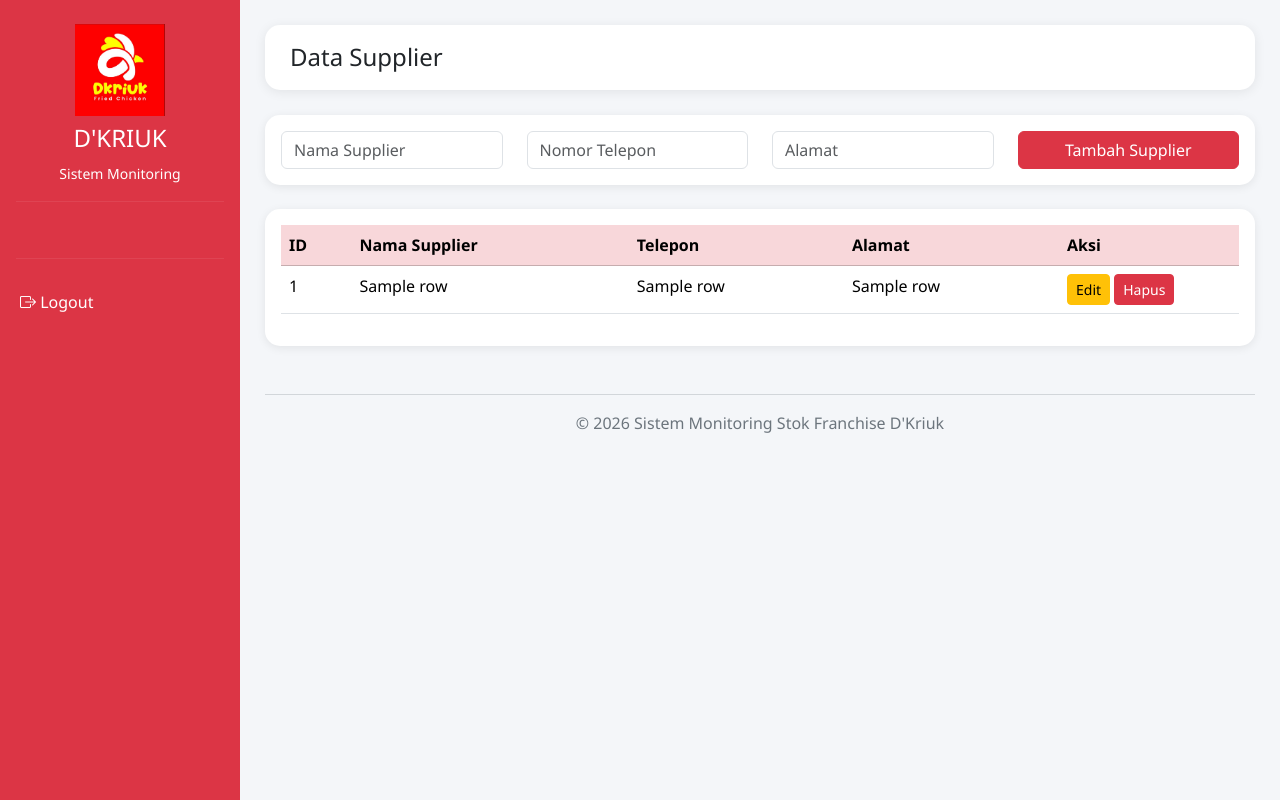
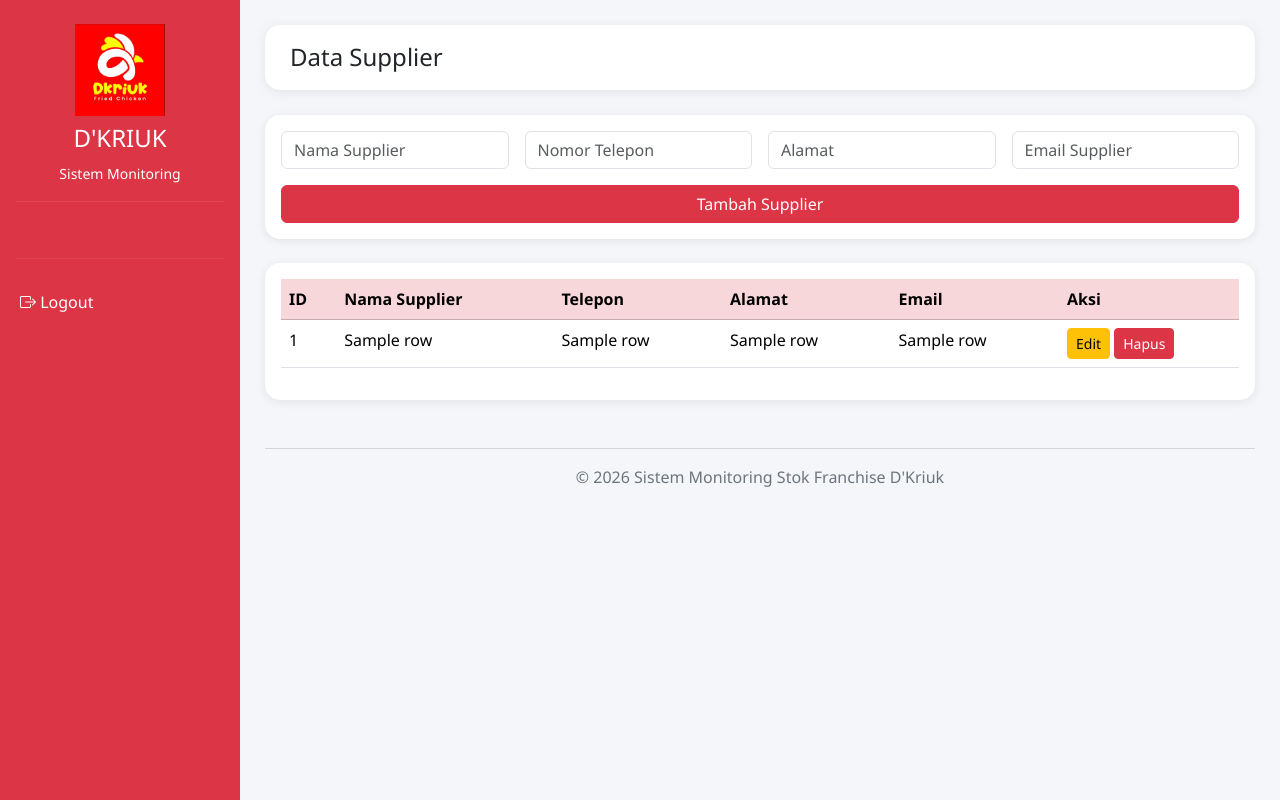
Before and after one commit to feliciasmantha/sistem-monitoring-stok, a Flask app: template templates/karyawan/supplier.html in a window 1280 px wide. Run offline with Flask 3, Linux system fonts and the light colour scheme; the template is opened without the code that fills it: most values are stand-ins (such as "Sample title", 1, 10 or a date in 2020).

Commit message:
Fix supplier form

```diff
--- a/templates/karyawan/supplier.html
+++ b/templates/karyawan/supplier.html
@@ -10,12 +10,12 @@
 
         <form method="POST">
 
-            <div class="row">
+            <div class="row g-3">
 
                 <div class="col-12 col-md-3">
                     <input
                         type="text"
-                        name="nama"
+                        name="nama_supplier"
                         class="form-control"
                         placeholder="Nama Supplier"
                         required>
@@ -40,7 +40,16 @@
                 </div>
 
                 <div class="col-12 col-md-3">
-                    <button class="btn btn-danger w-100">
+                    <input
+                        type="email"
+                        name="email"
+                        class="form-control"
+                        placeholder="Email Supplier"
+                        required>
+                </div>
+
+                <div class="col-12">
+                    <button type="submit" class="btn btn-danger w-100">
                         Tambah Supplier
                     </button>
                 </div>
@@ -62,13 +71,12 @@
                 <thead class="table-danger">
 
                     <tr>
-
                         <th>ID</th>
                         <th>Nama Supplier</th>
                         <th>Telepon</th>
                         <th>Alamat</th>
+                        <th>Email</th>
                         <th width="180">Aksi</th>
-
                     </tr>
 
                 </thead>
@@ -83,6 +91,7 @@
                         <td>{{ row[1] }}</td>
                         <td>{{ row[2] }}</td>
                         <td>{{ row[3] }}</td>
+                        <td>{{ row[4] }}</td>
 
                         <td>
 
```
Lines whose indentation alone changed are shown as unchanged.
